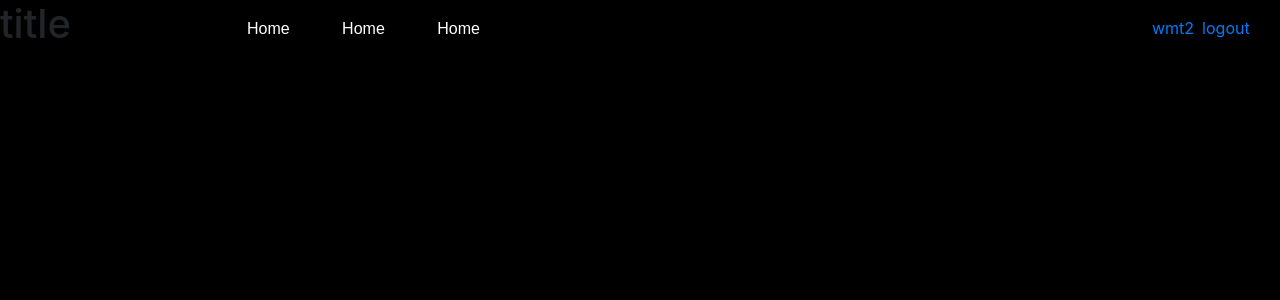
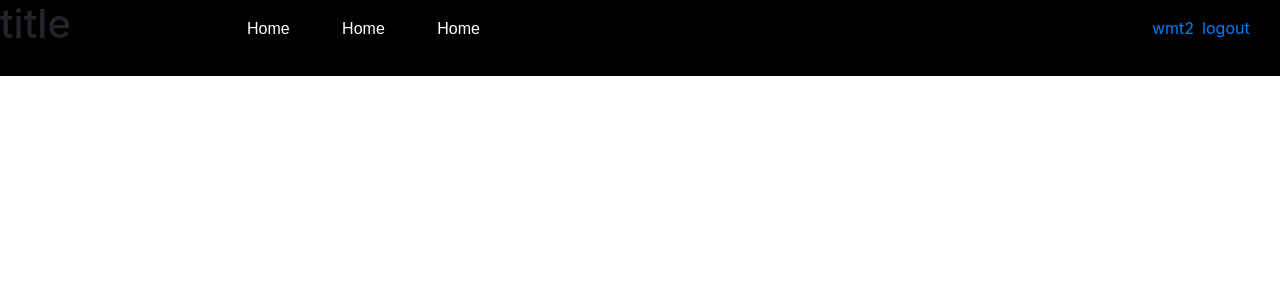
Before and after one commit to Westonside/WebProject, a Django app: page / in a window 1280 px wide. Shown: the top 300 px of the page. Run offline with Django 3.2, Linux system fonts and the light colour scheme; a user stored in the database is signed in; some libraries are stand-ins or nearby versions.

Commit message:
changes to the temp index file

```diff
--- a/backend/website/static/website/styling.css
+++ b/backend/website/static/website/styling.css
@@ -7,7 +7,7 @@
     margin-left:2em;
 }
 .nav{
-    /* background-color: red; */
+    background: black;
 }
 .nav_list li{
     display: inline-block;
@@ -47,7 +47,7 @@ li a{
     transition: width .3s;
 }
 body{
-    background-color: black;
+    /* background-color: black; */
 }
 
 .user{
```
Also changed, not shown: backend/db.sqlite3.
